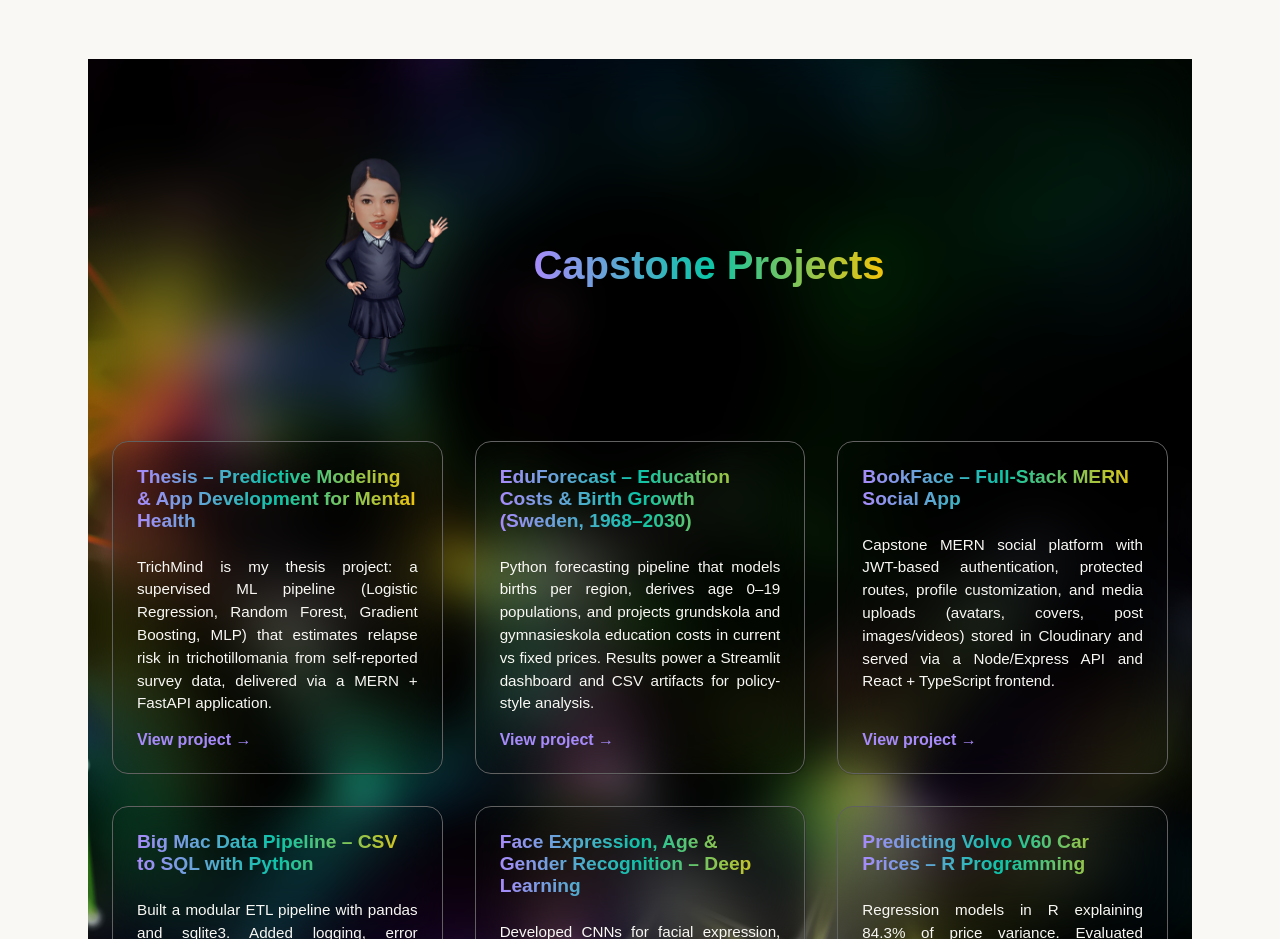
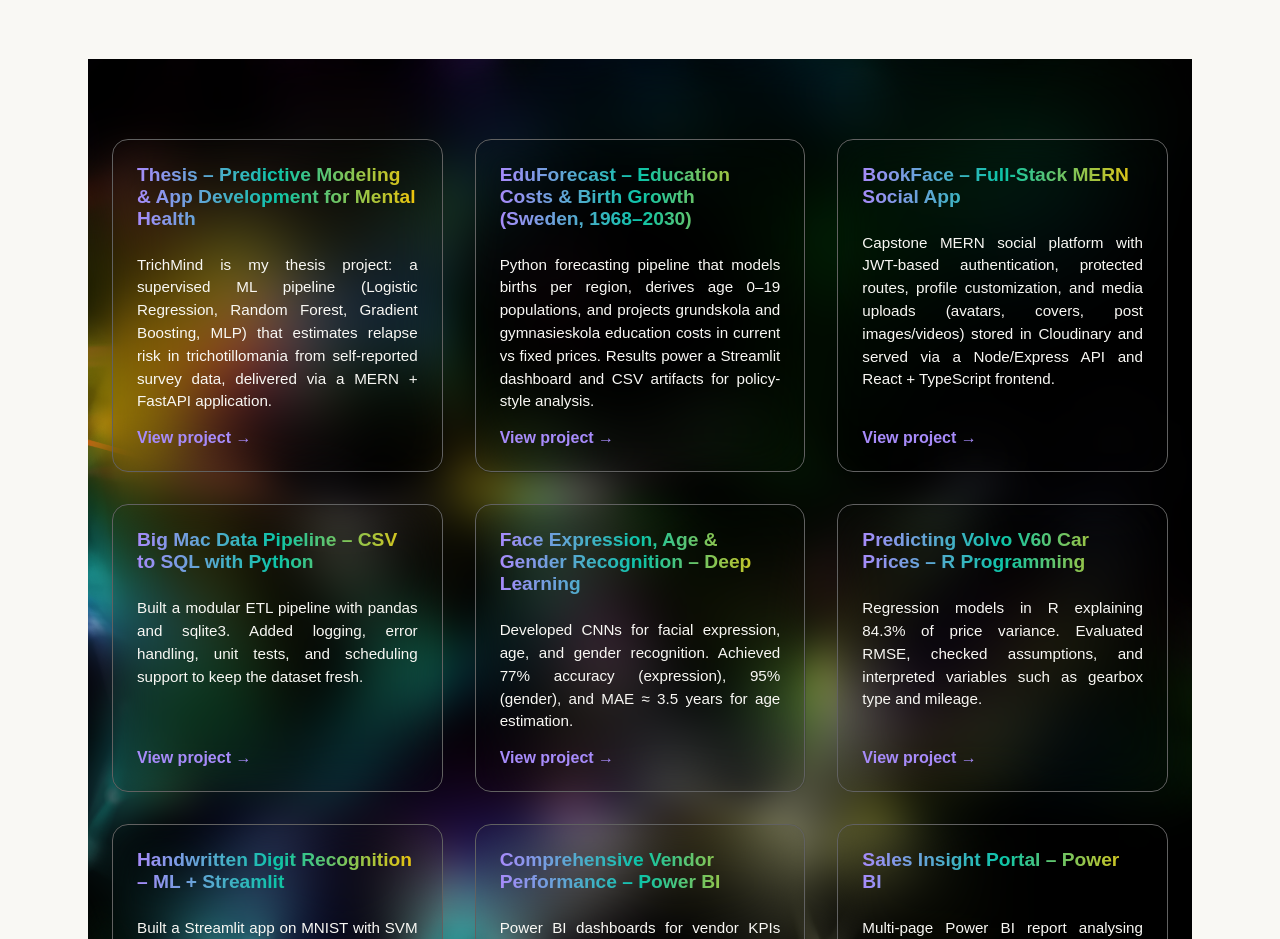
Before and after one commit to girlierazon84/Portfolio, a Next.js app in the folder client/: page / in a window 1280 px wide. Shown: the part 4300-5239 px from the top of the page. Built offline with nearby package versions, Linux system fonts and the light colour scheme; no server answers.

Commit message:
refactor(projects): remove hero header and keep clean projects grid

```diff
--- a/client/src/components/Project.tsx
+++ b/client/src/components/Project.tsx
@@ -6,10 +6,8 @@ import React from "react";
 import styled, { css } from "styled-components";
 import { motion } from "framer-motion";
 import Link from "next/link";
-import Image from "next/image";
 
 import DSBackground from "../assets/images/DS_bg.jpg";
-import Pic01 from "../assets/images/Pic01.png";
 
 
 // =======================
@@ -44,69 +42,6 @@ const Container = styled.div`
     display: flex;
     flex-direction: column;
     gap: 3rem;
-`;
-
-// Header wrapper for title and image
-const HeaderWrapper = styled.div`
-    display: flex;
-    align-items: center;
-    justify-content: center;
-    gap: 2rem;
-
-    @media (max-width: 768px) {
-        flex-direction: column;
-        gap: 1.5rem;
-    }
-`;
-
-// Title styling
-const Title = styled.h2`
-    font-size: 2.5rem;
-    font-weight: 800;
-    margin-right: 9rem;
-    background-image: linear-gradient(270deg, #f3c408, #0cc4a8, #a78bfa);
-    -webkit-background-clip: text;
-    -webkit-text-fill-color: transparent;
-    text-align: center;
-
-    @media (max-width: 820px) {
-        font-size: 2.1rem;
-    }
-
-    @media (max-width: 768px) {
-        font-size: 2rem;
-        margin-right: 0;
-    }
-
-    @media (max-width: 376px) {
-        font-size: 1.7rem;
-    }
-`;
-
-// Image wrapper with animation
-const ImageWrapper = styled(motion.div)`
-    flex-shrink: 0;
-
-    @media (max-width: 768px) {
-        display: none;
-    }
-`;
-
-// Floating animation for the image
-const HeroImage = styled(Image)`
-    max-width: 250px;
-    height: auto;
-    animation: float 4s ease-in-out infinite;
-
-    @keyframes float {
-        0%,
-        100% {
-            transform: translateY(0);
-        }
-        50% {
-            transform: translateY(-14px);
-        }
-    }
 `;
 
 // Grid layout for projects
@@ -326,25 +261,6 @@ const Projects: React.FC = () => {
     return (
         <ProjectsSection id="projects">
             <Container>
-                <HeaderWrapper>
-                    <ImageWrapper
-                        initial="hidden"
-                        whileInView="visible"
-                        viewport={{ once: true, amount: 0.2 }}
-                        transition={{ duration: 0.8 }}
-                        variants={fadeIn}
-                    >
-                        <HeroImage
-                            src={Pic01}
-                            alt="Illustration of data and web projects"
-                            width={250}
-                            height={250}
-                            priority={false}
-                        />
-                    </ImageWrapper>
-                    <Title>Capstone Projects</Title>
-                </HeaderWrapper>
-
                 <ProjectsGrid>
                     {projects.map((project, index) => (
                         <ProjectCard
```
